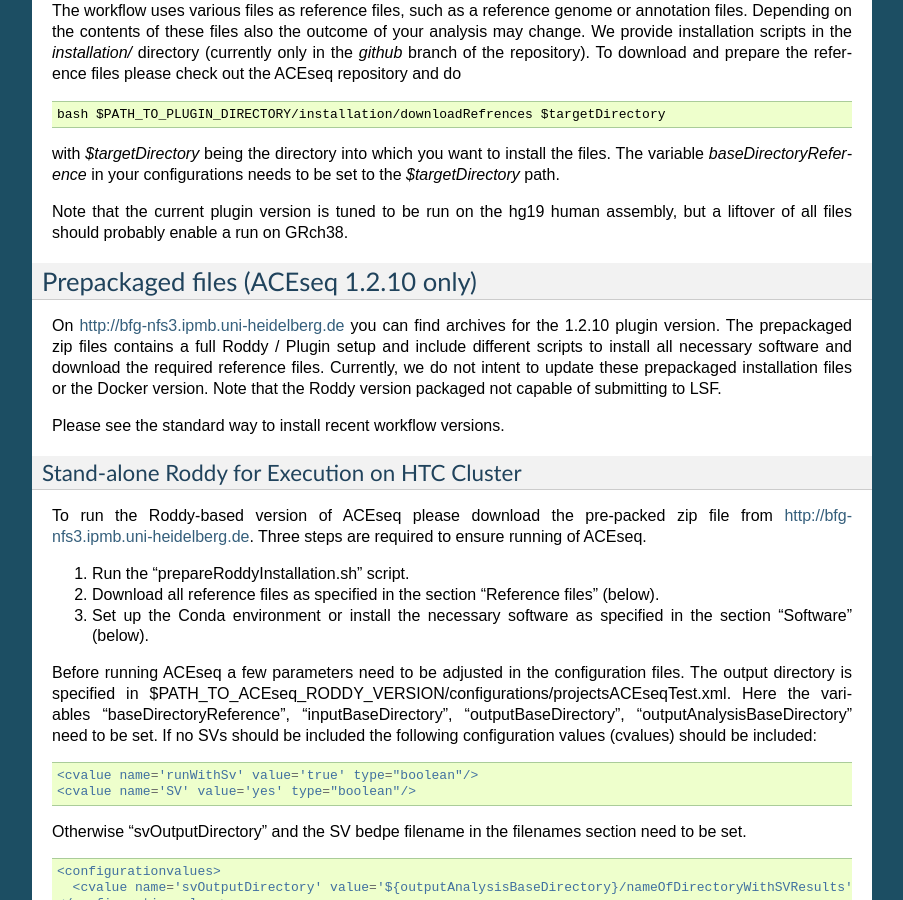
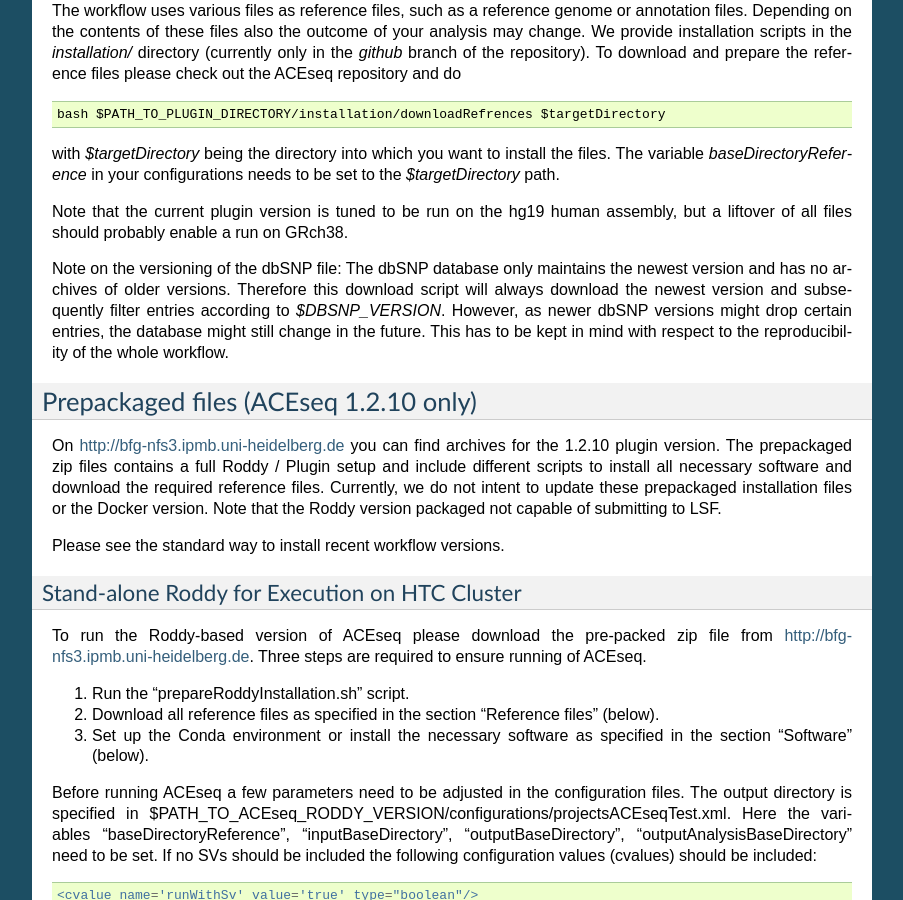
Before and after one commit to DKFZ-ODCF/ACEseqWorkflow, a Sphinx documentation site: the page built from documentation/source/installation.rst, in a window 1280 px wide and 900 px high, scrolled down 1571 px. Shown: the whole window, without its empty margins (198-1101 px from the left). Built offline with Sphinx 7.4.7, drawn with Linux system fonts in a browser that asks for light colours; formulas are drawn with MathJax 3.

Commit message:
Added warning with respect to the dbSNP database version.

```diff
--- a/documentation/source/installation.rst
+++ b/documentation/source/installation.rst
@@ -81,6 +81,10 @@
 with `$targetDirectory` being the directory into which you want to install the files. The variable `baseDirectoryReference` in your configurations needs to be set to the `$targetDirectory` path.
 
 Note that the current plugin version is tuned to be run on the hg19 human assembly, but a liftover of all files should probably enable a run on GRch38.
+
+Note on the versioning of the dbSNP file:
+The dbSNP database only maintains the newest version and has no archives of older versions. Therefore this download script will always download the newest version and subsequently filter entries according to `$DBSNP_VERSION`. However, as newer dbSNP versions might drop certain entries, the database might still change in the future. This has to be kept in mind with respect to the reproducibility of the whole workflow.
+
 
 .. _prepackaged-installation:
 
```
Also changed, not shown: 1 other file.
